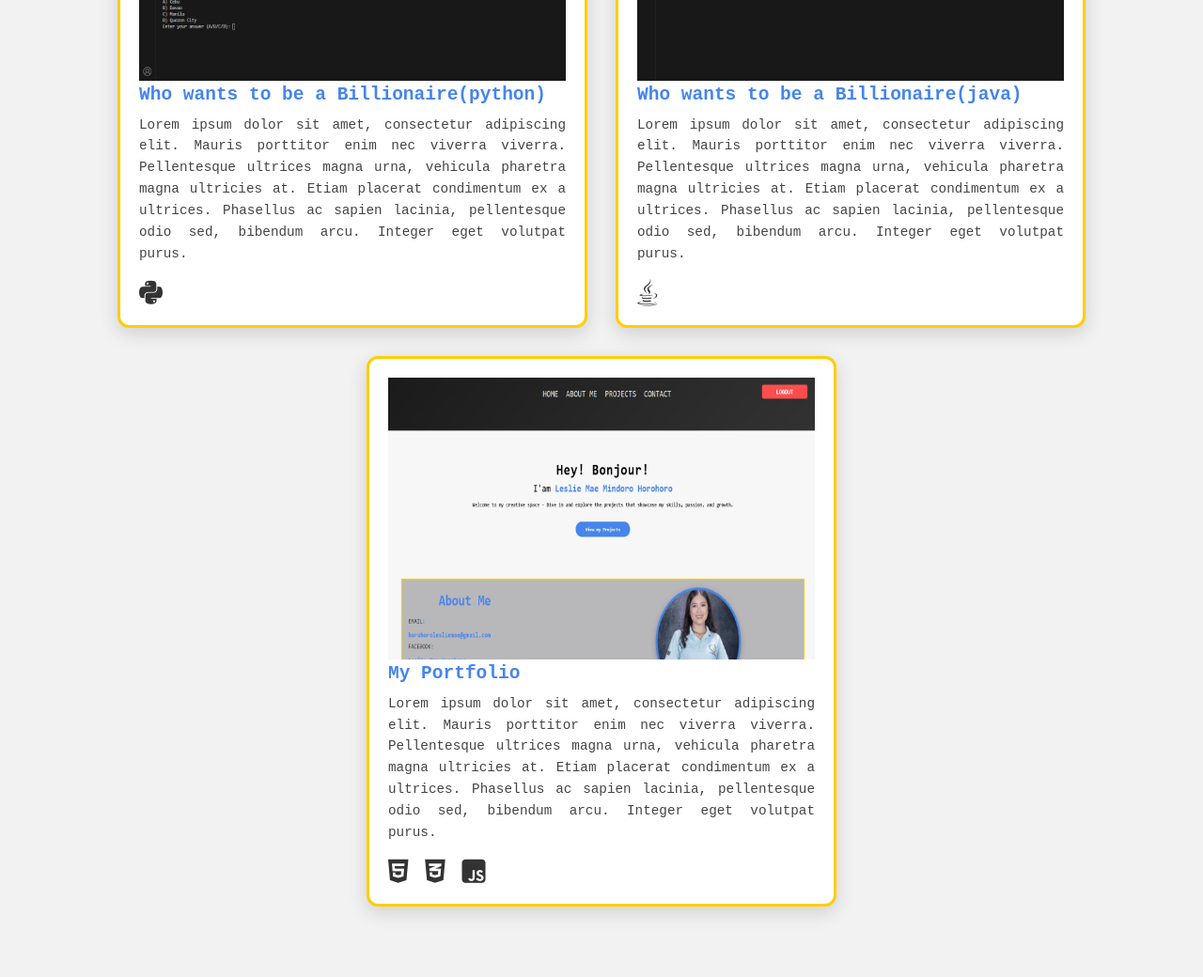
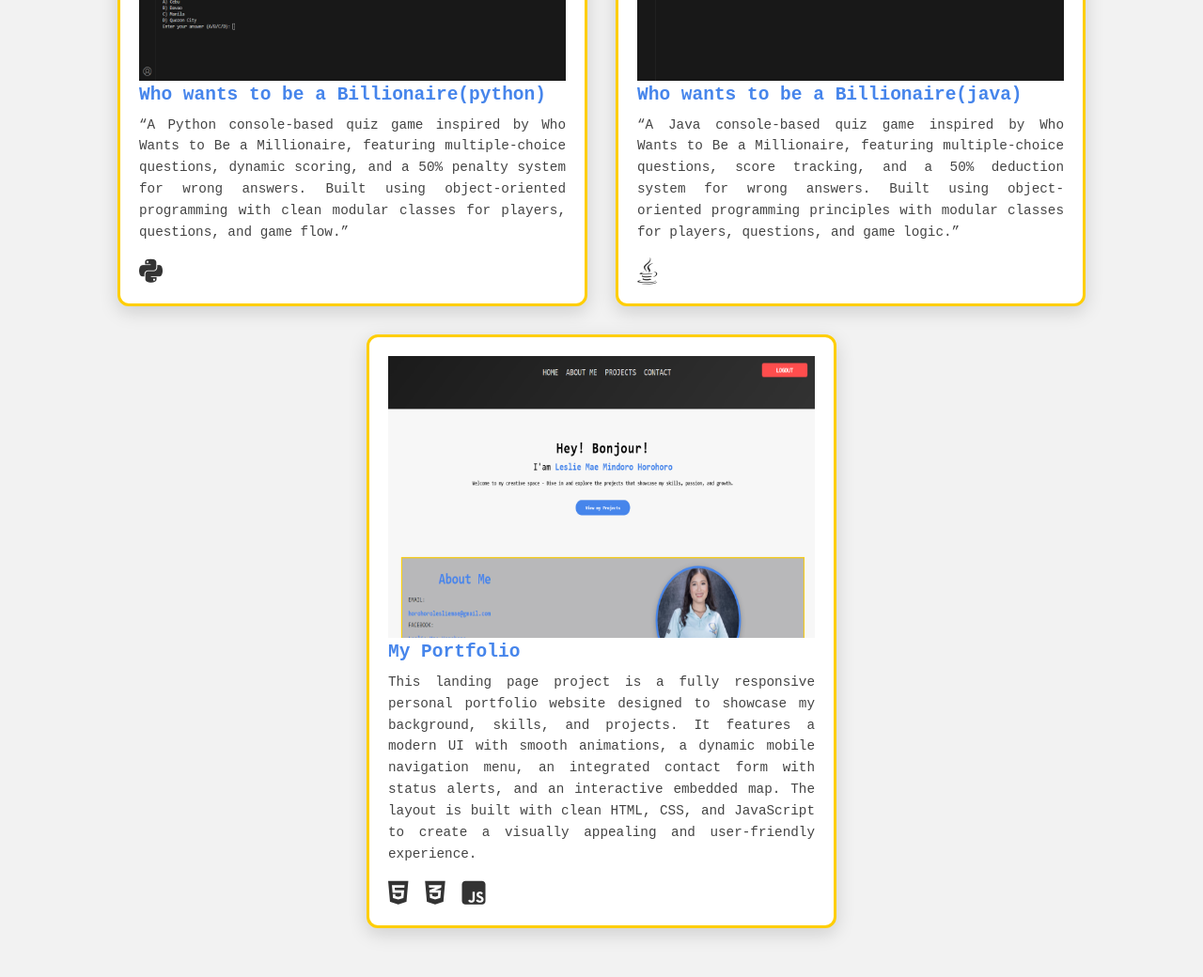
Before and after one commit to janrelle24/leslie_landingPage, a plain HTML site: page index.html in a window 1280 px wide. Shown: the part 2020-3060 px from the top of the page at 94% size. Drawn offline with Linux system fonts and the light colour scheme.

Commit message:
revising some script of the content

```diff
--- a/index.html
+++ b/index.html
@@ -86,10 +86,8 @@
                         <img src="image/pythonProject.png" alt="python_project">
                         <h3>Who wants to be a Billionaire(python)</h3>
                         <p>
-                            Lorem ipsum dolor sit amet, consectetur adipiscing elit.
-                            Mauris porttitor enim nec viverra viverra. Pellentesque ultrices magna urna, vehicula pharetra magna ultricies at.
-                            Etiam placerat condimentum ex a ultrices. Phasellus ac sapien lacinia, pellentesque odio sed, bibendum arcu.
-                            Integer eget volutpat purus.
+                            “A Python console-based quiz game inspired by Who Wants to Be a Millionaire, featuring multiple-choice questions, dynamic scoring, and a 50% penalty system for wrong answers.
+                            Built using object-oriented programming with clean modular classes for players, questions, and game flow.”
                         </p>
                         <div class="project-icons">
                             <i class="fa-brands fa-python"></i>
@@ -101,10 +99,8 @@
                         <img src="image/javaProject.png" alt="java_project">
                         <h3>Who wants to be a Billionaire(java)</h3>
                         <p>
-                            Lorem ipsum dolor sit amet, consectetur adipiscing elit.
-                            Mauris porttitor enim nec viverra viverra. Pellentesque ultrices magna urna, vehicula pharetra magna ultricies at.
-                            Etiam placerat condimentum ex a ultrices. Phasellus ac sapien lacinia, pellentesque odio sed, bibendum arcu.
-                            Integer eget volutpat purus.
+                            “A Java console-based quiz game inspired by Who Wants to Be a Millionaire, featuring multiple-choice questions, score tracking, and a 50% deduction system for wrong answers.
+                            Built using object-oriented programming principles with modular classes for players, questions, and game logic.”
                         </p>
                         <div class="project-icons">
                             <i class="fa-brands fa-java"></i>
@@ -116,10 +112,9 @@
                         <img src="image/myPortfolio.png" alt="my_portfolio">
                         <h3>My Portfolio</h3>
                         <p>
-                            Lorem ipsum dolor sit amet, consectetur adipiscing elit.
-                            Mauris porttitor enim nec viverra viverra. Pellentesque ultrices magna urna, vehicula pharetra magna ultricies at.
-                            Etiam placerat condimentum ex a ultrices. Phasellus ac sapien lacinia, pellentesque odio sed, bibendum arcu.
-                            Integer eget volutpat purus.
+                            This landing page project is a fully responsive personal portfolio website designed to showcase my background, skills, and projects.
+                            It features a modern UI with smooth animations, a dynamic mobile navigation menu, an integrated contact form with status alerts, and an interactive embedded map.
+                            The layout is built with clean HTML, CSS, and JavaScript to create a visually appealing and user-friendly experience.
                         </p>
                         <div class="project-icons">
                             <i class="fa-brands fa-html5"></i>
--- a/styles.css
+++ b/styles.css
@@ -238,7 +238,6 @@ button:hover {
 .about-row {
     width: 100%;
     display: flex;
-    /*justify-content: space-between;*/
     align-items: flex-start;
     gap: 50px;
     border-left: 3px solid #ffce00;
```
